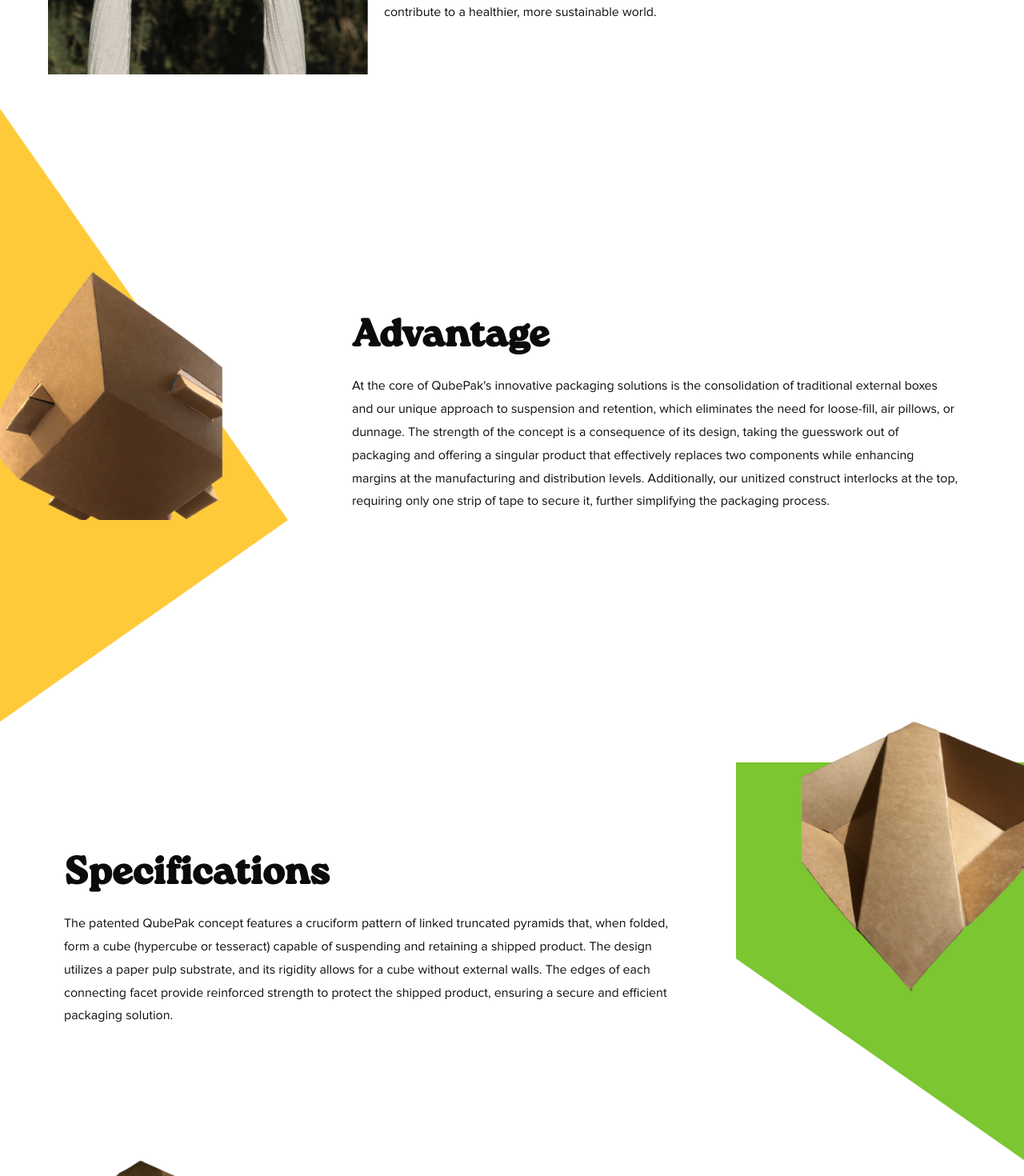
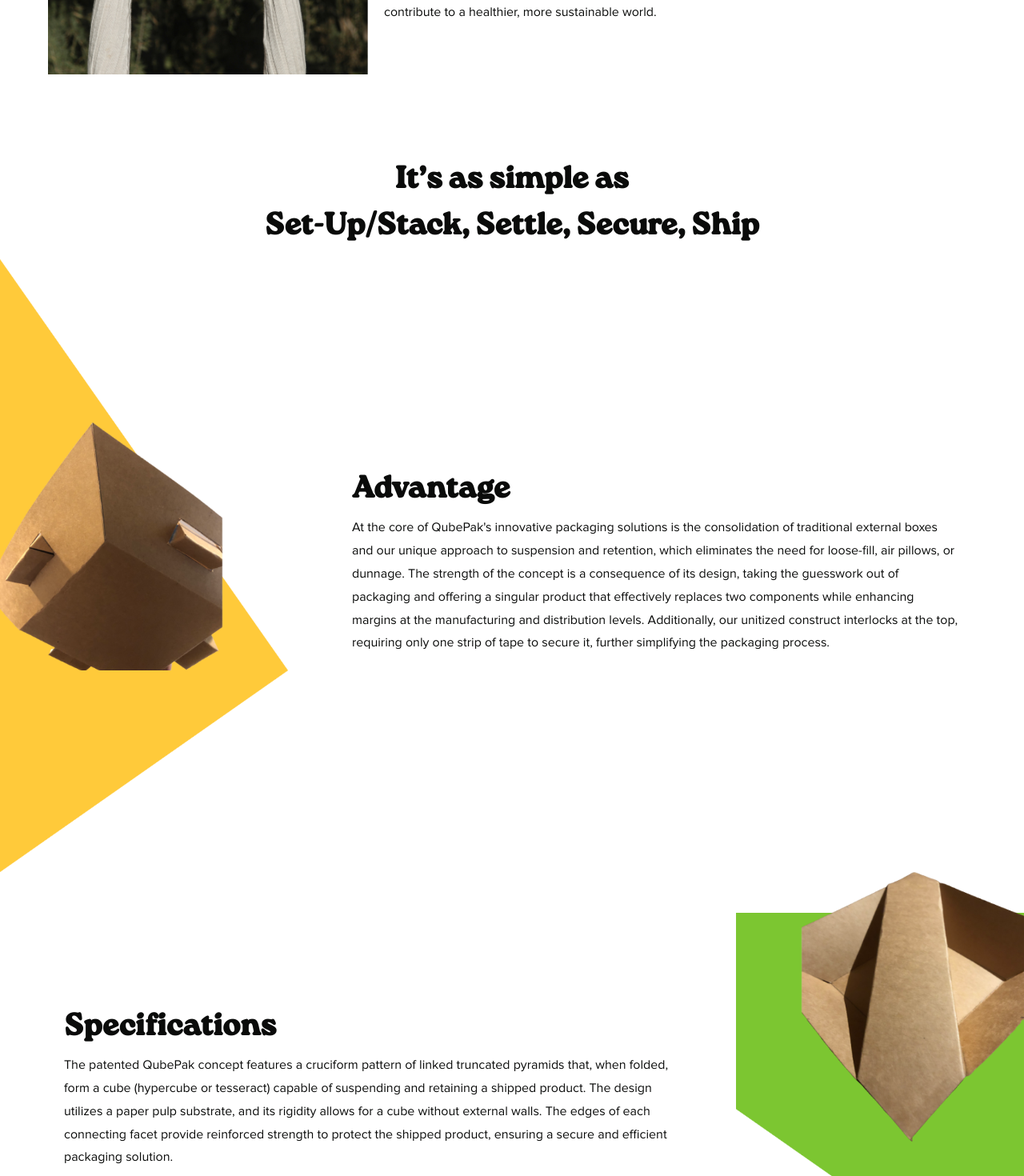
Before and after one commit to lfranckx/qubepak, a React (Create React App) app: page / in a window 1280 px wide. Shown: the part 1200-2670 px from the top of the page at 80% size. Built offline with nearby package versions, Linux system fonts and the light colour scheme.

Commit message:
add new tagline

```diff
--- a/src/components/Solutions.js
+++ b/src/components/Solutions.js
@@ -7,16 +7,20 @@ export default function Details() {
     return (
         <>
             <section id='solutions'>
+                <h2 class='section-title'>
+                    <span>It’s as simple as </span>
+                    <span>Set-Up/Stack, Settle, Secure, Ship</span>
+                </h2>
                 <div className='flex row one'>
                     <img className='img' src={boxOne} alt='Advantage' />
                     <div className='text-wrap'>
-                        <h2>Advantage</h2>
+                        <h3>Advantage</h3>
                         <p>At the core of QubePak's innovative packaging solutions is the consolidation of traditional external boxes and our unique approach to suspension and retention, which eliminates the need for loose-fill, air pillows, or dunnage. The strength of the concept is a consequence of its design, taking the guesswork out of packaging and offering a singular product that effectively replaces two components while enhancing margins at the manufacturing and distribution levels. Additionally, our unitized construct interlocks at the top, requiring only one strip of tape to secure it, further simplifying the packaging process.</p>
                     </div>
                 </div>
                 <div className='flex row two'>
                     <div className='text-wrap'>
-                        <h2>Specifications</h2>
+                        <h3>Specifications</h3>
                         <p>The patented QubePak concept features a cruciform pattern of linked truncated pyramids that, when folded, form a cube (hypercube or tesseract) capable of suspending and retaining a shipped product. The design utilizes a paper pulp substrate, and its rigidity allows for a cube without external walls. The edges of each connecting facet provide reinforced strength to protect the shipped product, ensuring a secure and efficient packaging solution.</p>
                     </div>
                     <img className='img' src={boxTwo} alt='Specifications' />
@@ -24,7 +28,7 @@ export default function Details() {
                 <div className='flex row three'>
                     <img className='img' src={boxThree} alt='Solution' />
                     <div className='text-wrap'>
-                        <h2>Solution</h2>
+                        <h3>Solution</h3>
                         <p>QubePak aims to reduce the use of packaging materials such as loose-fill, air pillows, paper dunnage, and corrugated. Developed with the consumer unboxing experience in mind, the concept addresses the issue of wasteful packaging commonly found in oversized corrugated boxes filled with excessive loose-fill, air pillows, or dunnage. QubePak offers an environmentally friendly solution that creates a positive unboxing experience while being recyclable, repulpable, and reusable, making it the ideal choice for eco-conscious businesses and consumers.</p>
                     </div>
                 </div>
--- a/src/styles/Home.scss
+++ b/src/styles/Home.scss
@@ -69,8 +69,21 @@
 }
 
 #solutions {
-    h2 {
-        font-size: var(--largest-text);
+    padding-top: 60px;
+    .section-title {
+        text-align: center;
+
+        span {
+            font-size: var(--larger-text);
+            font-family: $f3;
+            display: block;
+        }
+    }
+
+    h3 {
+        font-family: $f3;
+        font-size: var(--larger-text);
+        margin-bottom: 4px;
     }
     img {
         max-width: 360px;
```
